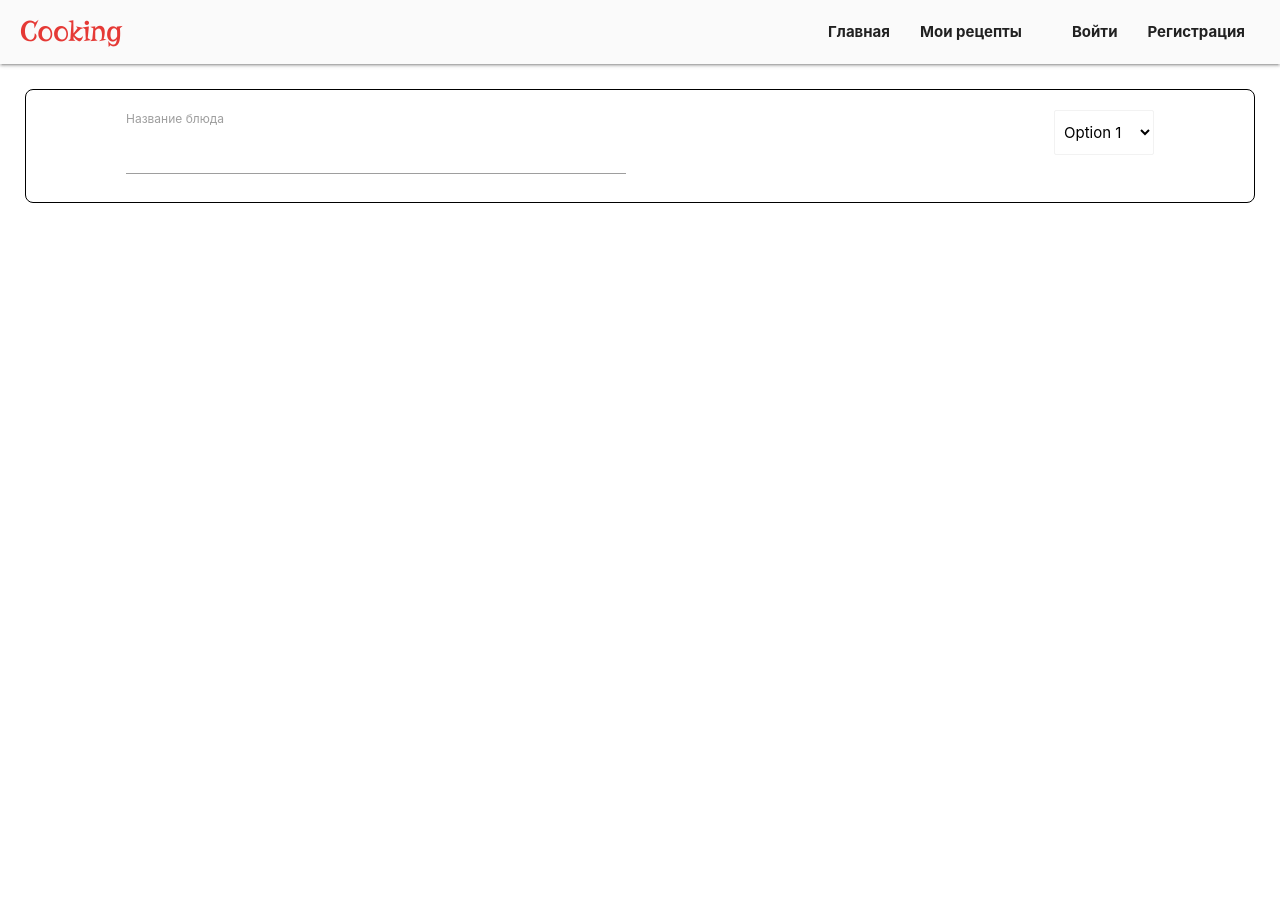
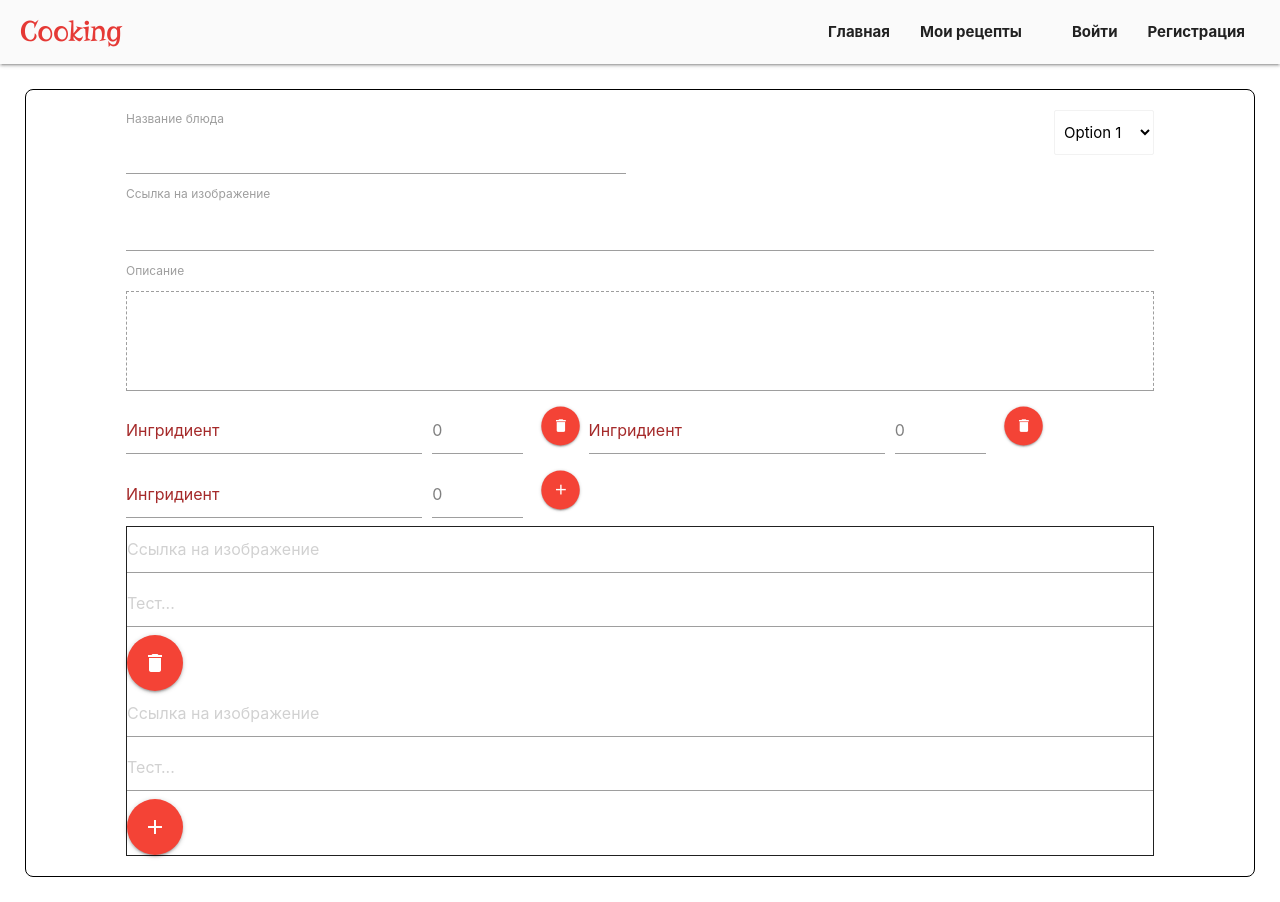
Before and after one commit to IP777/cooking_website, a React (Create React App) app: page /add in a window 1280 px wide. Before the commit the page ends 800 px from the top, so only its background shows below. Built offline with nearby package versions, Linux system fonts and the light colour scheme.

Commit message:
add pages

```diff
--- a/package.json
+++ b/package.json
@@ -12,6 +12,7 @@
 		"axios": "^0.21.1",
 		"faker": "^5.1.0",
 		"gh-pages": "^3.1.0",
+		"lodash.throttle": "^4.1.1",
 		"materialize-css": "^1.0.0-rc.2",
 		"react": "^17.0.1",
 		"react-dom": "^17.0.1",
--- /dev/null
+++ b/src/component/AddIngridientBlock/AddIngridientBlock.js
@@ -0,0 +1,96 @@
+import { useState } from "react";
+import throttle from "lodash.throttle";
+import { Button, Icon } from "react-materialize";
+import style from "./AddIngridientBlock.module.css";
+
+export default function AddIngridientBlock() {
+	const [ingidients, setIngidients] = useState([
+		{ id: 0, ingridient: "", count: 0, add: false },
+		{ id: 1, ingridient: "", count: 0, add: false },
+		{ id: 2, ingridient: "", count: 0, add: true },
+	]);
+
+	const handelbarAdd = () => {
+		const modIngridients = ingidients.map((iter) => ({
+			...iter,
+			add: false,
+		}));
+
+		setIngidients([
+			...modIngridients,
+			{
+				id: modIngridients.length,
+				ingridient: "",
+				count: 0,
+				add: true,
+			},
+		]);
+	};
+
+	const handelbarRemove = (e) => {
+		const getId = Number(e.target.parentElement.parentElement.id);
+		const filterArr = ingidients.filter((iter) => iter.id !== getId);
+		setIngidients(filterArr);
+	};
+
+	const handelbarChangeIngridient = (e) => {
+		const getId = Number(e.target.parentElement.id);
+		const getValue = e.target.value;
+		const getType = e.target.type;
+
+		const modIngridients = ingidients.map((iter) => {
+			if (iter.id === getId) {
+				if (getType === "text") {
+					return { ...iter, ingridient: getValue };
+				}
+				return { ...iter, count: getValue };
+			} else {
+				return iter;
+			}
+		});
+
+		setIngidients(modIngridients);
+	};
+
+	return (
+		<div className={style.ingidientWrapper}>
+			{ingidients.map(({ add, id, ingridient, count }, index) => (
+				<div id={id} key={index} className={style.ingridientBlock}>
+					<input
+						type="text"
+						placeholder="Ингридиент"
+						onChange={handelbarChangeIngridient}
+						value={ingridient}
+					/>
+					<input
+						type="number"
+						placeholder="Кол.."
+						onChange={handelbarChangeIngridient}
+						value={count}
+					/>
+					{add ? (
+						<Button
+							className={style.addButton + " red"}
+							floating
+							icon={<Icon>add</Icon>}
+							large
+							node="button"
+							waves="light"
+							onClick={handelbarAdd}
+						/>
+					) : (
+						<Button
+							className={style.addButton + " red"}
+							floating
+							icon={<Icon>delete</Icon>}
+							large
+							node="button"
+							waves="light"
+							onClick={handelbarRemove}
+						/>
+					)}
+				</div>
+			))}
+		</div>
+	);
+}
--- /dev/null
+++ b/src/component/AddIngridientBlock/AddIngridientBlock.module.css
@@ -0,0 +1,33 @@
+.ingidientWrapper {
+	display: flex;
+	flex-wrap: wrap;
+}
+
+.ingridientBlock {
+	width: 45%;
+	display: flex;
+}
+
+.ingridientBlock > input {
+	/* width: 40% !important; */
+	display: block;
+	color: gray;
+	margin-top: 10px !important;
+	margin-right: 10px !important;
+}
+
+.ingridientBlock > input:nth-child(1) {
+	width: 65% !important;
+}
+.ingridientBlock > input:nth-child(2) {
+	width: 20% !important;
+}
+
+.ingridientBlock > input::placeholder {
+	color: brown;
+}
+
+.addButton {
+	transform: scale(0.7);
+	/* visibility: hidden; */
+}
--- /dev/null
+++ b/src/component/AddRecipeBlock/AddRecipeBlock.js
@@ -0,0 +1,47 @@
+import { useState } from "react";
+import style from "./AddRecipeBlock.module.css";
+import { Button, Icon } from "react-materialize";
+
+export default function AddRecipeBlock() {
+	const [recipeStep, setRecipeStep] = useState([
+		{ id: 0, ingridient: "", count: 0, add: false },
+		{ id: 1, ingridient: "", count: 0, add: true },
+	]);
+
+	return (
+		<div className={style.recipeStepWrapper}>
+			{recipeStep.map(({ add, id, ingridient }, index) => (
+				<div id={id} key={index} className={style.ingridientBlock}>
+					<input
+						type="text"
+						placeholder="Ссылка на изображение"
+						// onChange={handelbarChangeIngridient}
+						value={ingridient}
+					/>
+					<input type="text" placeholder="Тест..." />
+					{add ? (
+						<Button
+							className={style.addButton + " red"}
+							floating
+							icon={<Icon>add</Icon>}
+							large
+							node="button"
+							waves="light"
+							// onClick={handelbarAdd}
+						/>
+					) : (
+						<Button
+							className={style.addButton + " red"}
+							floating
+							icon={<Icon>delete</Icon>}
+							large
+							node="button"
+							waves="light"
+							// onClick={handelbarRemove}
+						/>
+					)}
+				</div>
+			))}
+		</div>
+	);
+}
--- /dev/null
+++ b/src/component/AddRecipeBlock/AddRecipeBlock.module.css
@@ -0,0 +1,3 @@
+.recipeStepWrapper {
+	border: 1px solid;
+}
--- a/src/pages/AddReceptPage/AddRecipePage.js
+++ b/src/pages/AddReceptPage/AddRecipePage.js
@@ -1,6 +1,7 @@
 import Header from "../../component/Header/Header";
+import AddIngridientBlock from "../../component/AddIngridientBlock/AddIngridientBlock";
+import AddRecipeBlock from "../../component/AddRecipeBlock/AddRecipeBlock";
 import style from "./AddRecipePage.module.css";
-import { TextInput, Icon } from "react-materialize";
 
 export default function AddRecipePage() {
 	return (
@@ -18,6 +19,20 @@ export default function AddRecipePage() {
 							<option value="3">Option 3</option>
 						</select>
 					</div>
+					<label className={style.recipeName}>
+						Ссылка на изображение <input type="text" />
+					</label>
+					<label className={style.recipeName}>
+						Описание
+						<textarea
+							className={style.textArea}
+							rows="10"
+							cols="45"
+							name="text"
+						/>
+					</label>
+					<AddIngridientBlock />
+					<AddRecipeBlock />
 				</div>
 			</div>
 		</>
--- a/src/pages/AddReceptPage/AddRecipePage.module.css
+++ b/src/pages/AddReceptPage/AddRecipePage.module.css
@@ -20,3 +20,12 @@
 	display: block;
 	width: 100px;
 }
+
+.textArea {
+	margin-top: 10px;
+	resize: none;
+	border: 1px dashed var(--gray);
+	border-bottom: 1px solid var(--gray);
+	height: 100px;
+	font-size: 16px;
+}
--- a/src/pages/LoginRegisterPage/LoginRegisterPage.js
+++ b/src/pages/LoginRegisterPage/LoginRegisterPage.js
@@ -31,11 +31,10 @@ export default function LoginRegisterPage() {
 				)}
 				<div className={style.btnWrapper}>
 					<Button
-						className={style.formBtn}
+						className={style.formBtn + " red darken-1"}
 						node="button"
 						type="submit"
 						waves="light"
-						className="red darken-1"
 					>
 						Поехали
 					</Button>
```
Also changed, not shown: 2 other files (tests, documents, lock files or other folders).
